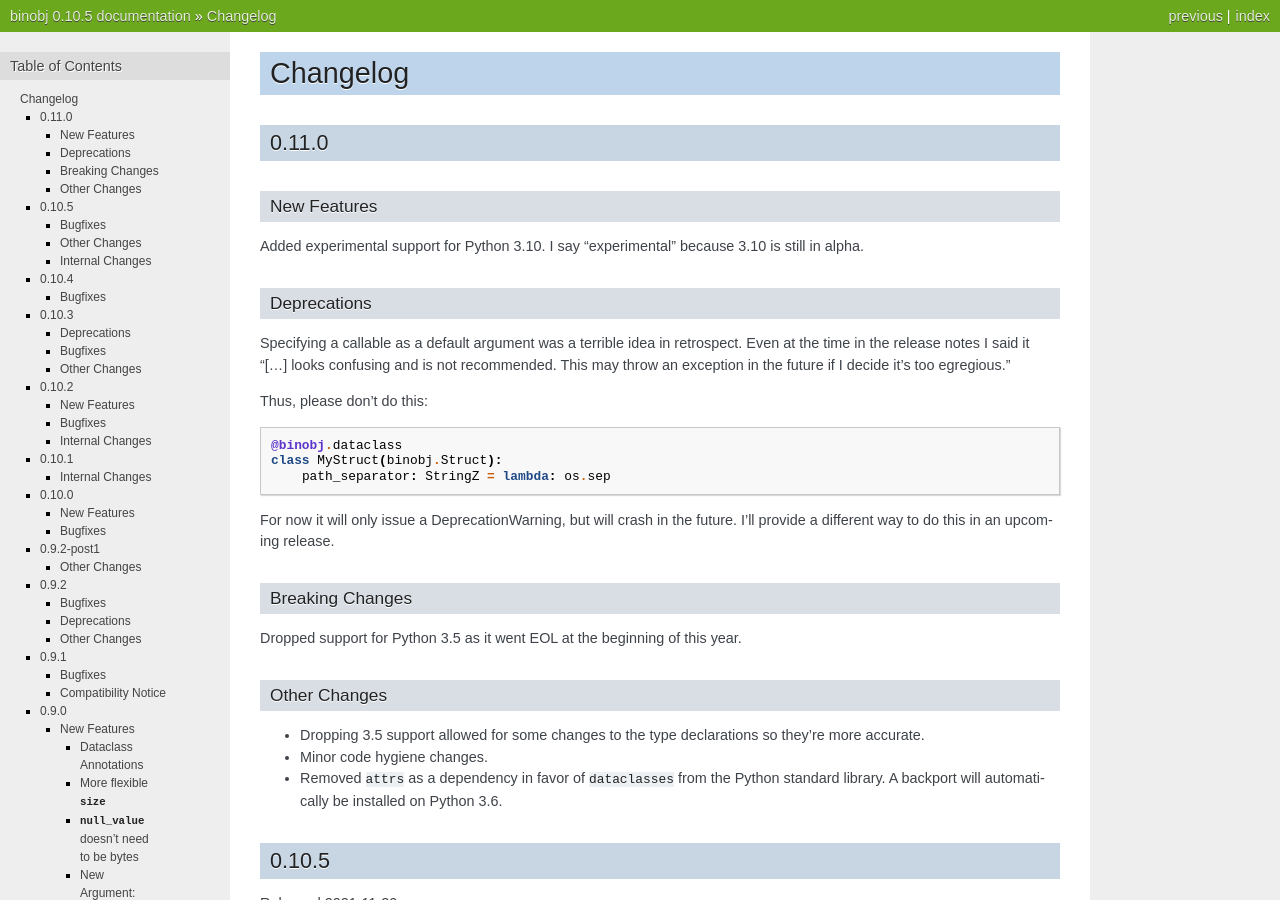
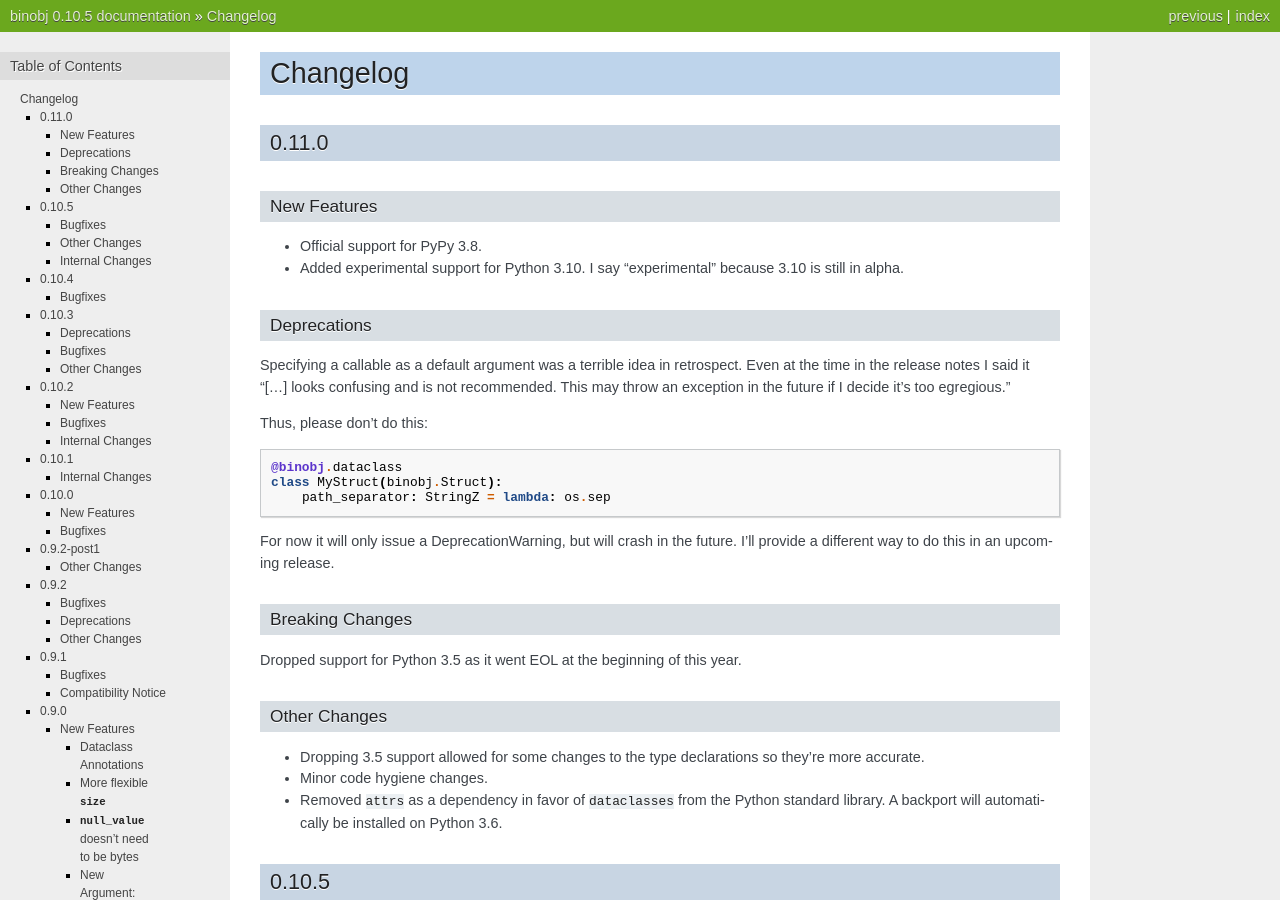
Before and after one commit to dargueta/binobj, a Sphinx documentation site: the page built from docs/source/CHANGELOG.rst, in a window 1280 px wide and 900 px high. Built offline with Sphinx 7.4.7, drawn with Linux system fonts in a browser that asks for light colours.

Commit message:
Support PyPy 3.8

```diff
--- a/README.rst
+++ b/README.rst
@@ -76,7 +76,7 @@
 
 - This package will *not* work on a `mixed-endian`_ system. Those are pretty rare
   nowadays so chances are you won't have a problem.
-- This has been tested on CPython 3.6-3.10, PyPy 3.6, and PyPy 3.7.
+- This has been tested on CPython 3.6-3.10, PyPy 3.6-3.8.
 
 .. _mixed-endian: https://en.wikipedia.org/wiki/Endianness#Mixed
 
--- a/docs/source/CHANGELOG.rst
+++ b/docs/source/CHANGELOG.rst
@@ -7,8 +7,9 @@
 New Features
 ~~~~~~~~~~~~
 
-Added experimental support for Python 3.10. I say "experimental" because 3.10 is still
-in alpha.
+* Official support for PyPy 3.8.
+* Added experimental support for Python 3.10. I say "experimental" because 3.10
+  is still in alpha.
 
 Deprecations
 ~~~~~~~~~~~~
```
Also changed, not shown: 3 other files.
